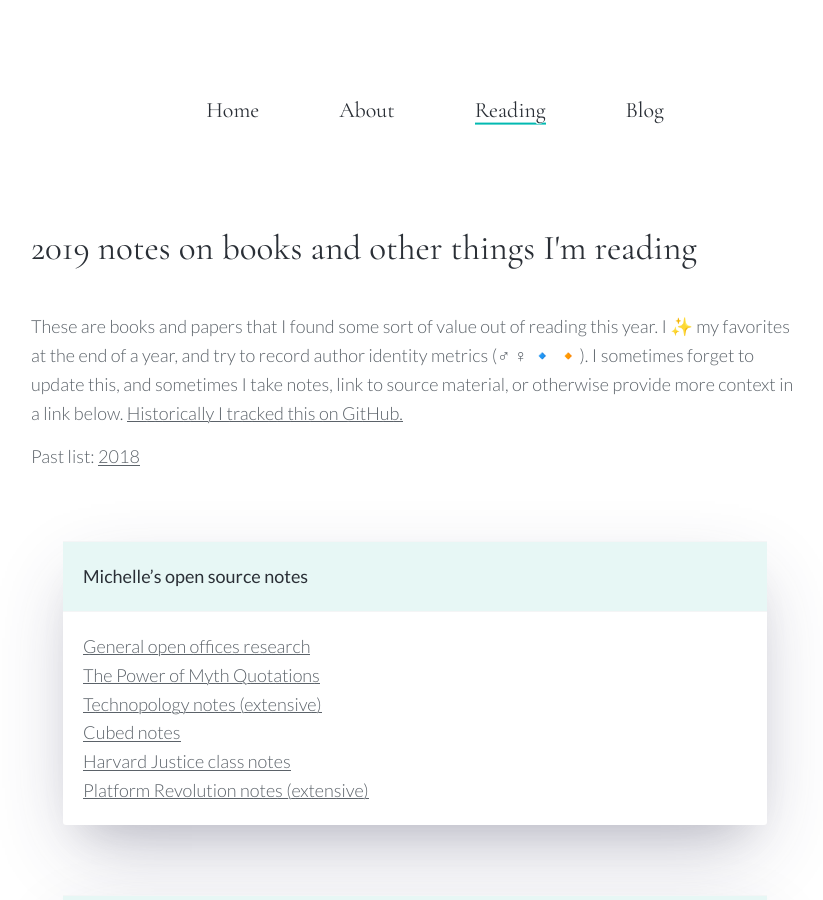
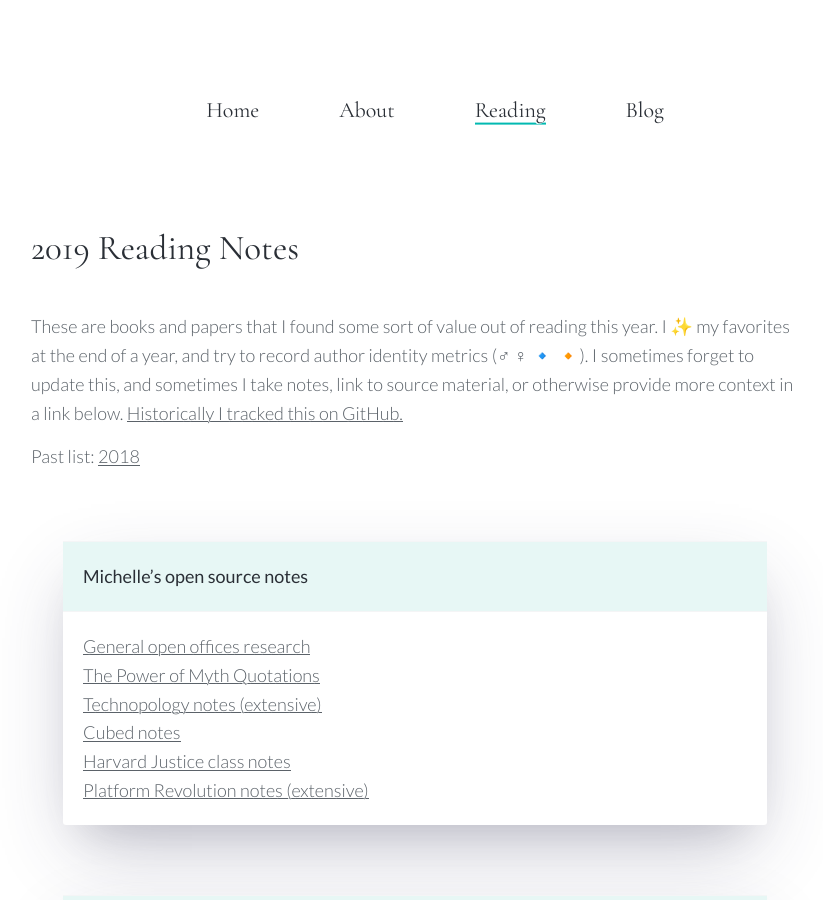
Before and after one commit to venetucci/personal-website, a Jekyll site: the page built from _pages/reading-list.md, in a window 1280 px wide and 900 px high. Shown: the whole window, without its empty margins (225-1048 px from the left). Built offline with Jekyll 4.4.1, drawn with Linux system fonts in a browser that asks for light colours; nearby versions of some CDN libraries.

Commit message:
Update from Forestry.io Michelle Venetucci Harvey updated _pages/reading-list.md

```diff
--- a/_pages/reading-list.md
+++ b/_pages/reading-list.md
@@ -1,5 +1,5 @@
 ---
-title: 2019 notes on books and other things I'm reading
+title: 2019 Reading Notes
 subtitle: ''
 description: This is where I track books and other things I read
 featured_image: ''
```
